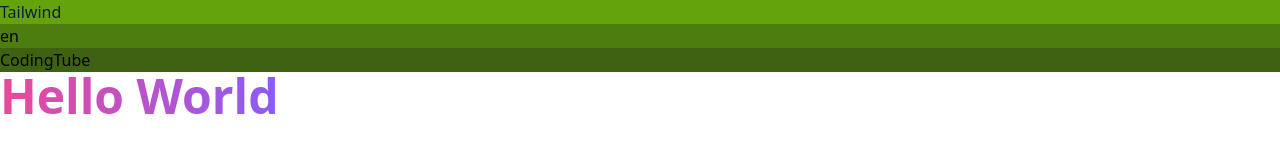
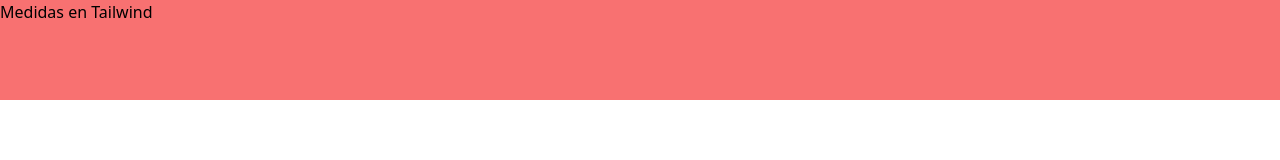
Before and after one commit to CasJuan/practicasTailw, a website: page src/index.html in a window 1280 px wide. Drawn offline with Linux system fonts and the light colour scheme.

Commit message:
manejo de medidas nuevamente dos formas de agregar una medida sobre la misma linea o en el config

```diff
--- a/src/index.html
+++ b/src/index.html
@@ -7,17 +7,20 @@
     <link href="./output.css" rel="stylesheet">
 </head>
 <body>
-    <h2 class="bg-lime-600 text-azul-oscuro">Tailwind</h2>
+    <!-- <h2 class="bg-lime-600 text-azul-oscuro">Tailwind</h2>
     <h2 class="bg-lime-700">en</h2>
-    <h2 class="bg-lime-800">CodingTube</h2>
+    <h2 class="bg-lime-800">CodingTube</h2> -->
+   <!--  <button class="bg-azul-claro text-white p-2 rounded-lg w-24 mx-auto block my-8 hover:bg-azul-oscuro ">Suscribite</button>
+    <div class="bg-gradient-to-r from-azul-claro to-azul-claro border-red-500 border-2">DIV</div> -->
+    <!-- <div class="text-5xl font-extrabold">
+        <span class="bg-clip-text text-transparent  bg-gradient-to-r from-pink-500 to-violet-500">Hello World</span>
+    </div> -->
 
-   <!--  <button class="bg-azul-claro text-white p-2 rounded-lg w-24 mx-auto block my-8 hover:bg-azul-oscuro ">Suscribite</button>
+    <div class="h-[100px]">
+        <div class="bg-red-400 h-full   ">Medidas en Tailwind</div>
+    </div>
 
-    <div class="bg-gradient-to-r from-azul-claro to-azul-claro border-red-500 border-2">DIV</div> -->
 
-    <div class="text-5xl font-extrabold">
-        <span class="bg-clip-text text-transparent  bg-gradient-to-r from-pink-500 to-violet-500">Hello World</span>
-    </div>
 
 </body>
 </html>
--- a/tailwind.config.js
+++ b/tailwind.config.js
@@ -6,6 +6,9 @@
       colors:{
         'azul-claro' : ' #243cff ' ,
         'azul-oscuro': ' #0d1b3e ',
+      },
+      width:{
+        ' 42 ' : '170px',
       }
     },
   },
```
Also changed, not shown: src/output.css.
